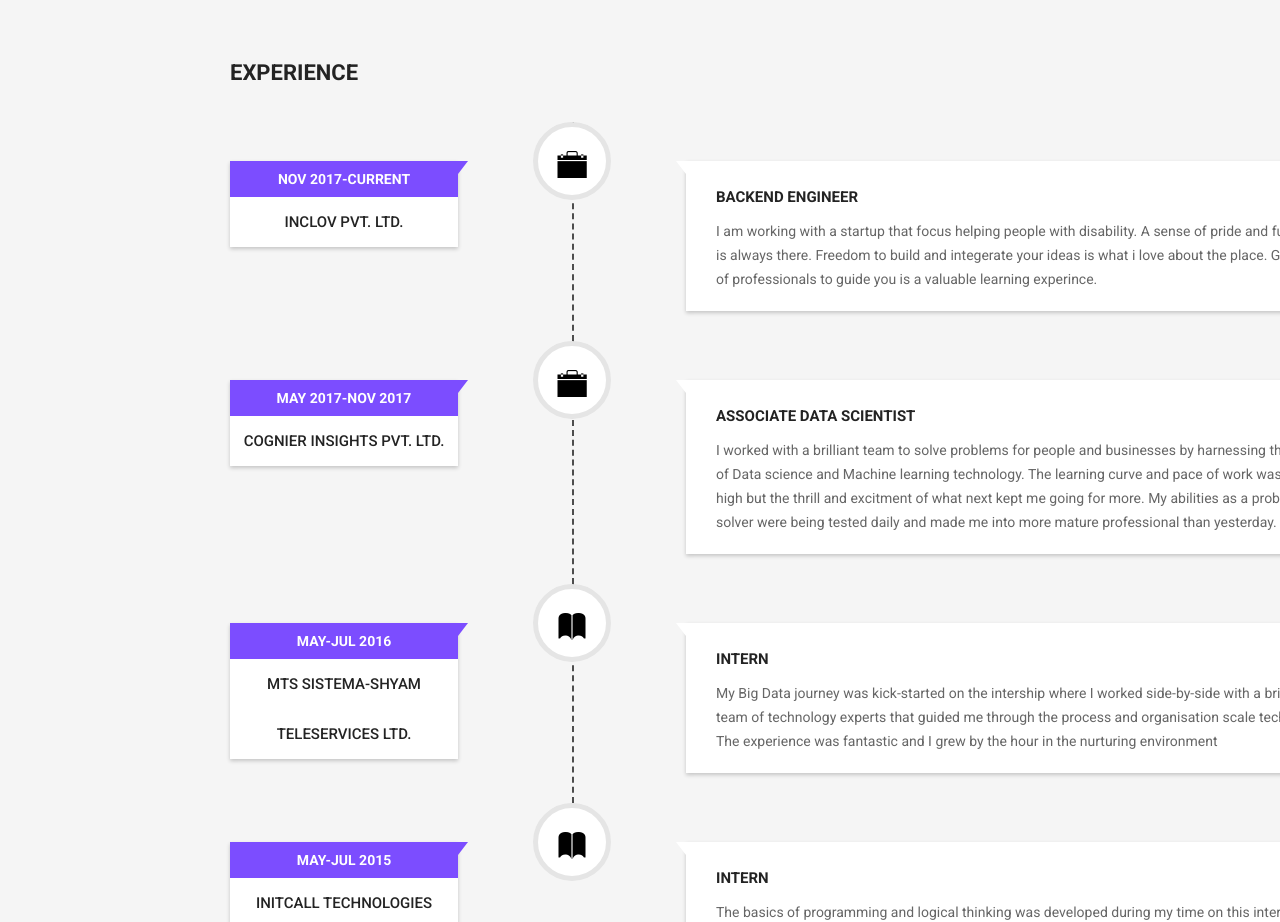
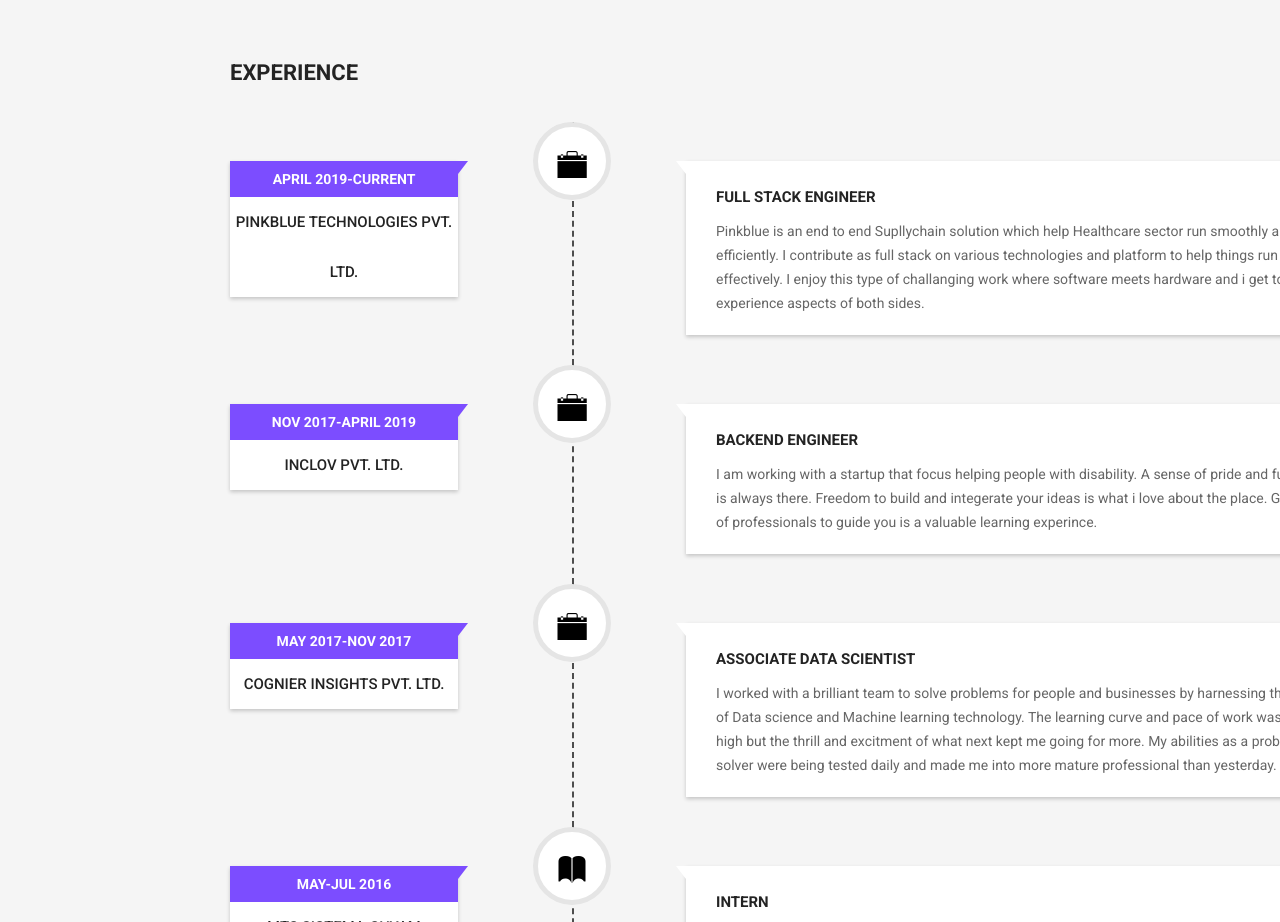
Before and after one commit to varshapwalia/varshapwalia.github.io, a plain HTML site: page index.html in a window 1280 px wide. Shown: the part 2840-3762 px from the top of the page. Drawn offline with Linux system fonts and the light colour scheme; a script that the page names is missing; files whose address does not match are found by name.

Commit message:
Update index.html

```diff
--- a/index.html
+++ b/index.html
@@ -374,7 +374,21 @@
 						<div class="experience-timeline">
 							<div class="experience-block clearfix">
 								<div class="meta">
-									<span class="year">Nov 2017-Current</span>
+									<span class="year">April 2019-Current</span>
+									<span class="company">Pinkblue Technologies Pvt. Ltd.</span>
+								</div> <!-- end .meta -->
+								<div class="content">
+									<h5>Full Stack Engineer</h5>
+									<p>Pinkblue is an end to end Supllychain solution which help Healthcare sector run smoothly and efficiently. I contribute as full stack on various technologies and platform to help things run effectively. I enjoy this type of challanging work where software meets hardware and i get to experience aspects of both sides.</p>
+								</div> <!-- end .content -->
+								<div class="icon">
+									<i class="ion-ios-briefcase"></i>
+								</div> <!-- end .icon -->
+								<div class="line"></div>
+							</div> <!-- end .experience-block -->
+							<div class="experience-block clearfix">
+								<div class="meta">
+									<span class="year">Nov 2017-April 2019</span>
 									<span class="company">Inclov Pvt. Ltd.</span>
 								</div> <!-- end .meta -->
 								<div class="content">
```
